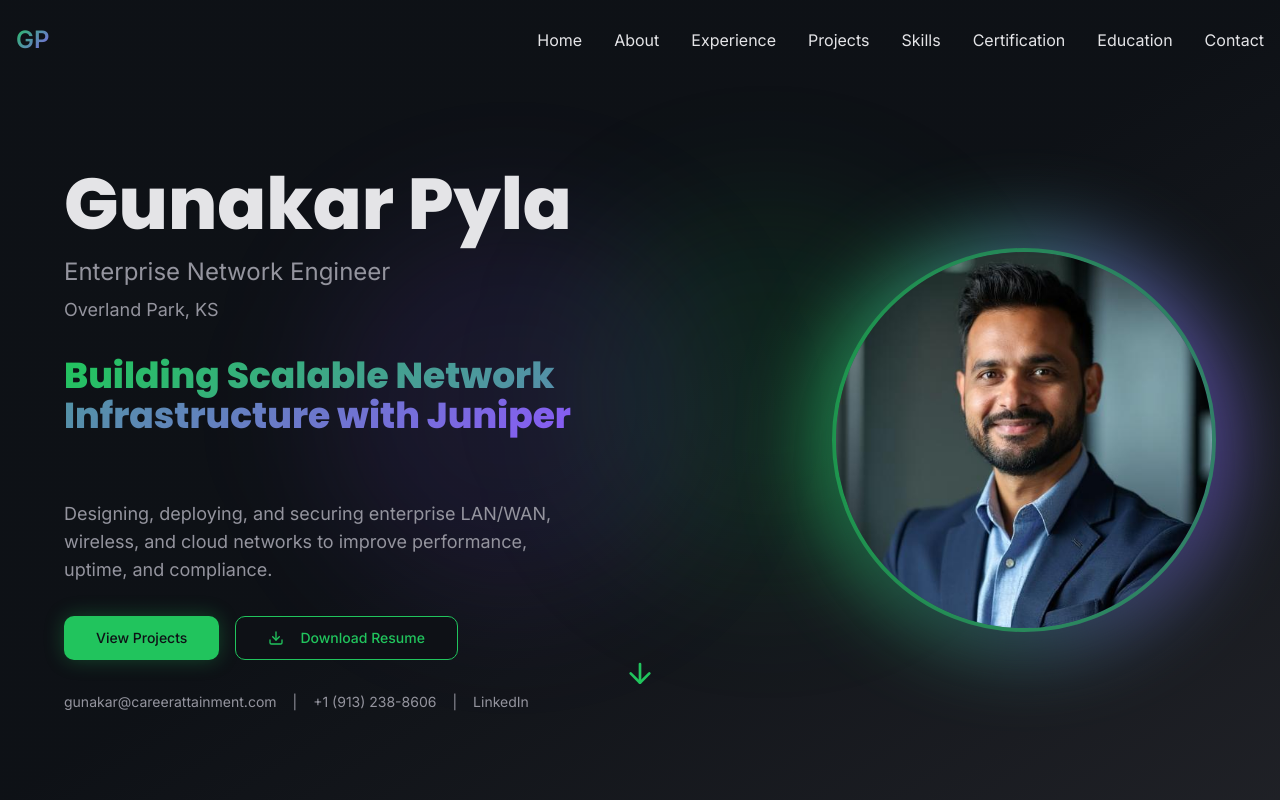
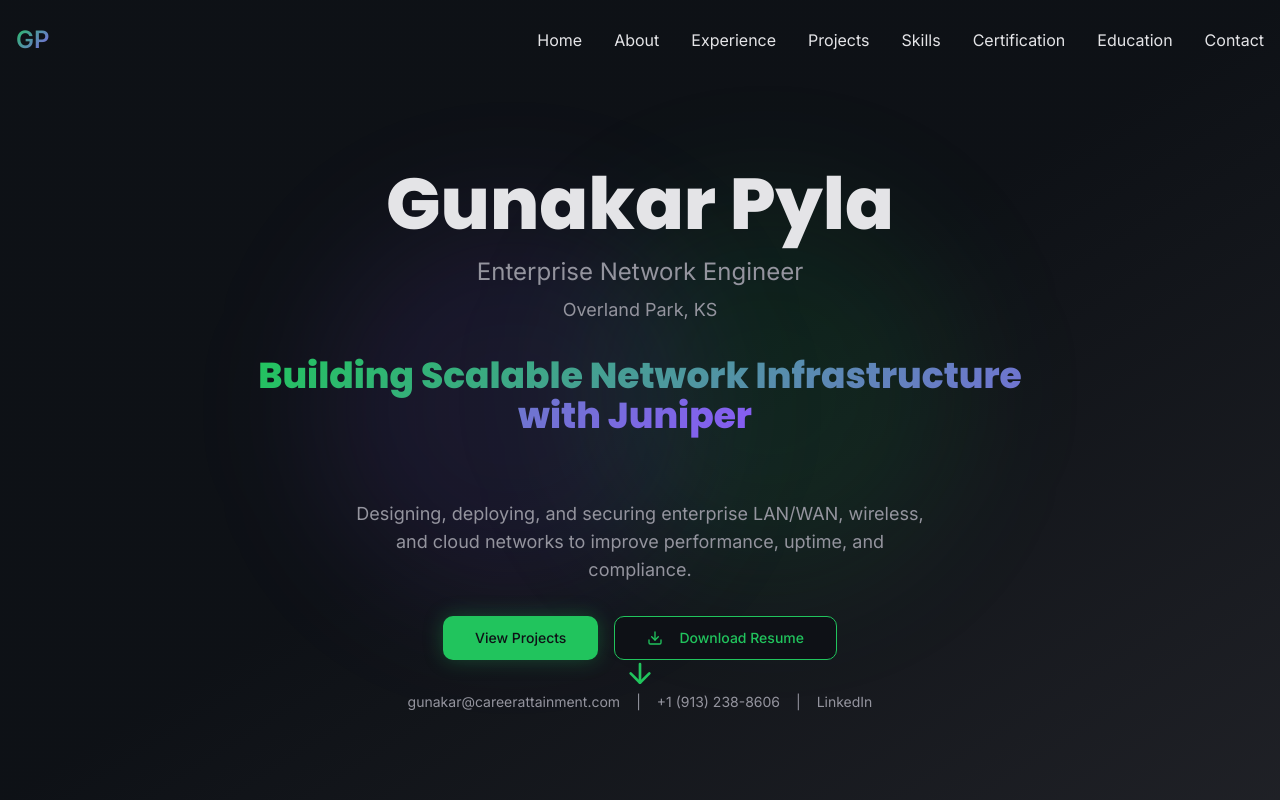
Before and after one commit to Applywizz-git/applywizz-gunakarpyla, a React (Vite) app: page / in a window 1280 px wide. Shown: the top 800 px of the page. Built offline with nearby package versions, Linux system fonts and the light colour scheme; the HTML template or start-up script is replaced by a standard one.

Commit message:
Update Hero.tsx

```diff
--- a/src/components/Hero.tsx
+++ b/src/components/Hero.tsx
@@ -154,7 +154,6 @@ import { TypeAnimation } from 'react-type-animation';
 import { ArrowDown, Download } from 'lucide-react';
 import { Button } from './ui/button';
 import { Link as ScrollLink } from 'react-scroll';
-import profileImage from '@/assets/profile.jpg';
 
 const Hero = () => {
   return (
@@ -168,13 +167,11 @@ const Hero = () => {
       <div className="absolute bottom-1/4 left-1/4 w-96 h-96 bg-violet/10 rounded-full blur-3xl" />
 
       <div className="container mx-auto px-4 relative z-10">
-        <div className="flex flex-col-reverse md:flex-row items-center justify-between gap-12 max-w-6xl mx-auto">
-          {/* Left Side - Content */}
         <motion.div
-            initial={{ opacity: 0, x: -40 }}
-            animate={{ opacity: 1, x: 0 }}
+          initial={{ opacity: 0, y: 40 }}
+          animate={{ opacity: 1, y: 0 }}
           transition={{ duration: 0.8 }}
-            className="text-center md:text-left md:w-1/2"
+          className="flex flex-col items-center text-center max-w-3xl mx-auto"
         >
           <h1 className="text-5xl md:text-7xl font-bold mb-4 text-silver">
             Gunakar Pyla
@@ -205,11 +202,11 @@ const Hero = () => {
             />
           </h2>
 
-            <p className="text-lg text-muted-foreground mb-8 max-w-lg">
+          <p className="text-lg text-muted-foreground mb-8 max-w-xl">
             Designing, deploying, and securing enterprise LAN/WAN, wireless, and cloud networks to improve performance, uptime, and compliance.
           </p>
 
-            <div className="flex flex-wrap gap-4 justify-center md:justify-start mb-8">
+          <div className="flex flex-wrap gap-4 justify-center mb-8">
             <ScrollLink to="projects" smooth={true} duration={500} offset={-80}>
               <Button
                 size="lg"
@@ -231,7 +228,7 @@ const Hero = () => {
             </Button>
           </div>
 
-            <div className="flex flex-wrap gap-4 justify-center md:justify-start text-sm text-muted-foreground">
+          <div className="flex flex-wrap gap-4 justify-center text-sm text-muted-foreground">
             <a
               href="mailto:gunakar@careerattainment.com"
               className="hover:text-electric-green transition-colors"
@@ -257,26 +254,6 @@ const Hero = () => {
           </div>
         </motion.div>
 
-          {/* Right Side - Profile Image */}
-          <motion.div
-            initial={{ opacity: 0, x: 40 }}
-            animate={{ opacity: 1, x: 0 }}
-            transition={{ duration: 0.8 }}
-            className="flex justify-center md:justify-end md:w-1/2"
-          >
-            <div className="relative group">
-              <div className="absolute -inset-2 bg-gradient-to-r from-electric-green to-violet rounded-full blur-2xl opacity-75 group-hover:opacity-100 transition duration-300 animate-glow-pulse" />
-            <img
-  src={profileImage}
-  alt="Gunakar Pyla"
-  className="relative w-72 h-72 md:w-96 md:h-96 rounded-full object-cover border-4 border-electric-green/50 shadow-2xl"
-/>
-
-
-            </div>
-          </motion.div>
-        </div>
-
         {/* Down arrow */}
         <motion.div
           initial={{ opacity: 0 }}
```
Lines whose indentation alone changed are shown as unchanged.
